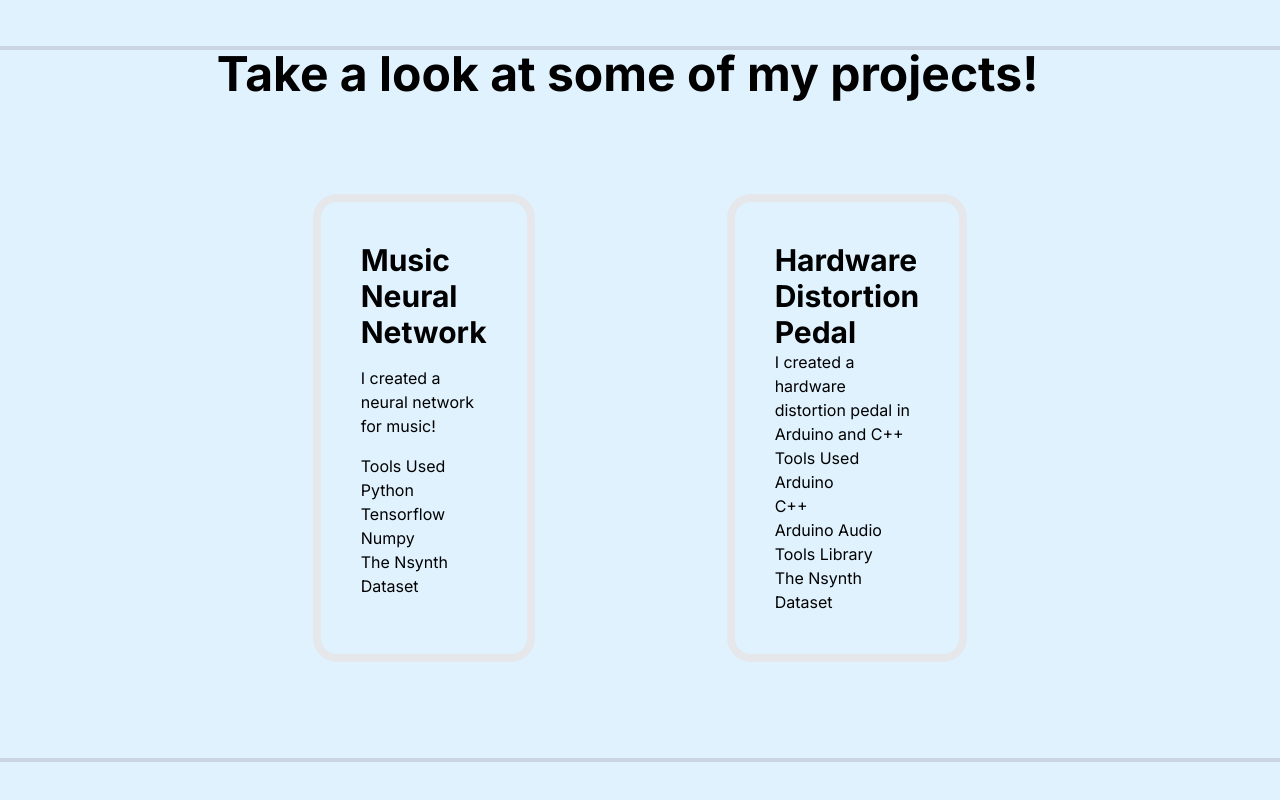
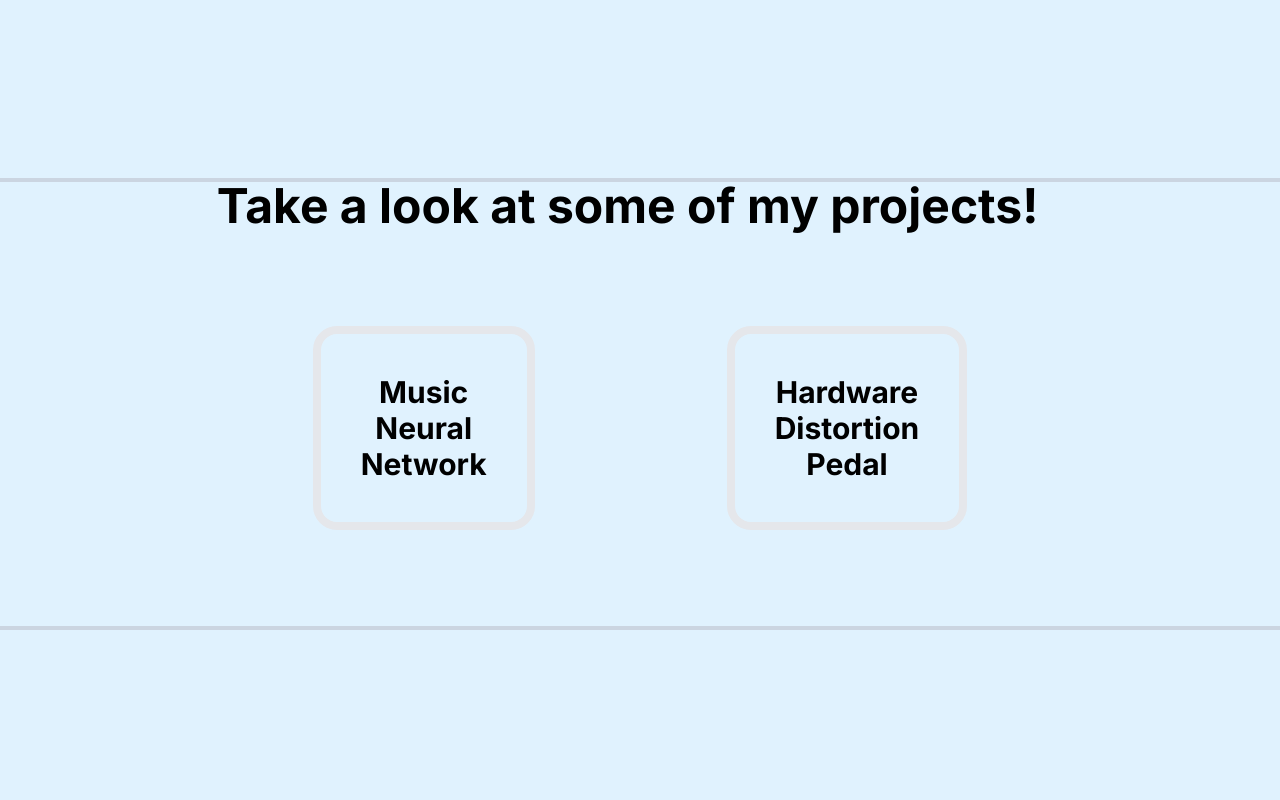
Before and after one commit to kjagannath3/next-website, a Next.js app: page / in a window 1280 px wide. Shown: the part 884-1684 px from the top of the page. Built offline with nearby package versions, Linux system fonts and the light colour scheme.

Commit message:
Turned project info into popups

```diff
--- a/app/projectInfo.tsx
+++ b/app/projectInfo.tsx
@@ -1,27 +1,44 @@
+"use client";
+import Modal from "react-modal";
+import { useState } from "react";
+
 export function NeuralNet() {
+    const [isOpen, setIsOpen] = useState(false);
+
     return (
         <div className="grid w-full m-24 p-10 border-8 rounded-3xl">
+            <button onClick={() => setIsOpen(true)}>
                 <h1 className="font-bold text-3xl ,">Music Neural Network</h1>
+            </button>{" "}
+            <Modal isOpen={isOpen} onRequestClose={() => setIsOpen(false)}>
                 <h1>I created a neural network for music!</h1>{" "}
                 <ul>
                     {" Tools Used"}
                     <li>Python</li> <li>Tensorflow</li> <li>Numpy</li>{" "}
                     <li>The Nsynth Dataset</li>
                 </ul>
+                <button onClick={() => setIsOpen(false)}>Close</button>
+            </Modal>
         </div>
     );
 }
 
 export function DistortionPedal() {
+    const [isOpen, setIsOpen] = useState(false);
     return (
         <div className="grid w-full m-24 p-10 border-8 rounded-3xl">
-      <h1 className="font-bold text-3xl"> Hardware Distortion Pedal</h1>
-      <h1> I created a hardware distortion pedal in Arduino and C++</h1>
+            <button onClick={() => setIsOpen(true)}>
+                <h1 className="font-bold text-3xl ,">Hardware Distortion Pedal</h1>
+            </button>{" "}
+            <Modal isOpen={isOpen} onRequestClose={() => setIsOpen(false)}>
+                <h1>I created a hardware distortion pedal in Arduino and C++</h1>{" "}
                 <ul>
-        {" Tools Used "}
-        <li>Arduino</li> <li>C++</li> <li>Arduino Audio Tools Library</li>
-        <li>The Nsynth Dataset</li>
+                    {" Tools Used"}
+                    <li>Arduino</li> <li>C++</li> <li>Arduino Audio Tools Library</li>{" "}
                 </ul>
+                <button onClick={() => setIsOpen(false)}>Close</button>
+            </Modal>
         </div>
+
     );
 }
--- a/package.json
+++ b/package.json
@@ -13,6 +13,7 @@
   "dependencies": {
     "@pdftron/webviewer": "^10.10.1",
     "@react-pdf/renderer": "^3.4.4",
+    "@types/react-modal": "^3.16.3",
     "next": "14.2.4",
     "react": "^18",
     "react-dom": "^18",
```
Also changed, not shown: 1 other file (tests, documents, lock files or other folders). Lines whose indentation alone changed are shown as unchanged.
